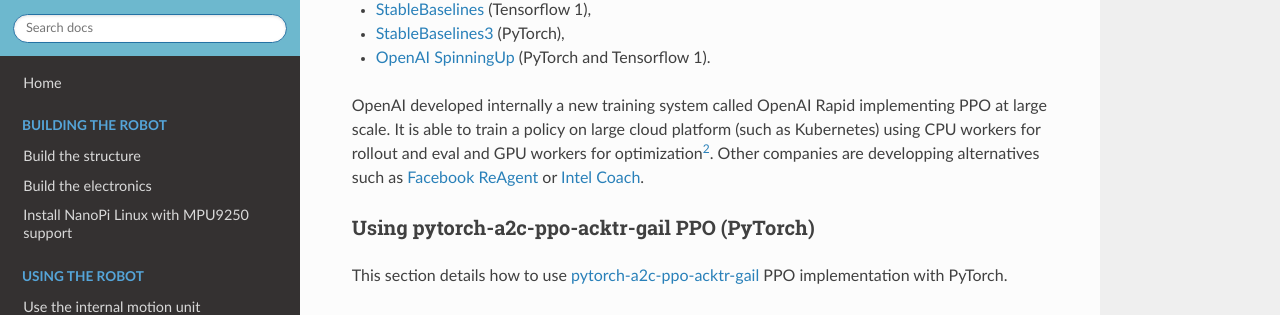
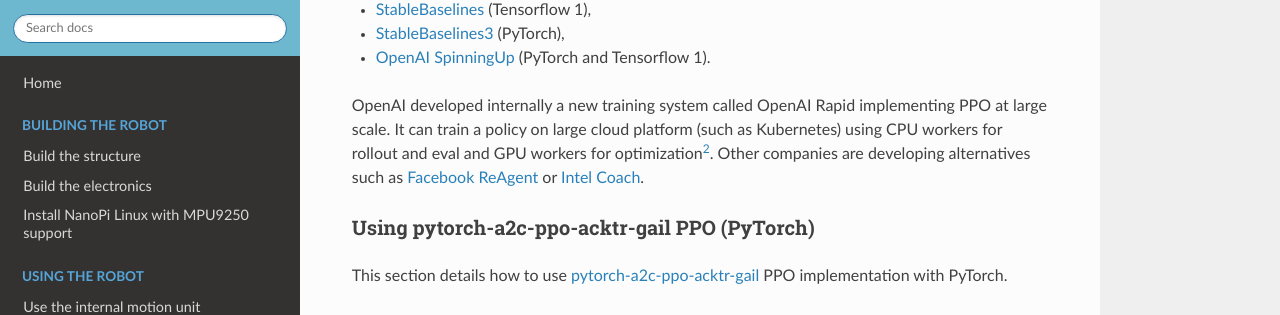
Before and after one commit to erdnaxe/kraby, an MkDocs documentation site: the page built from docs/implementations_ppo.md, in a window 1280 px wide and 900 px high, scrolled down 761 px. Shown: the part 162-477 px from the top of the window. Built offline with MkDocs 1.6.1, drawn with Linux system fonts in a browser that asks for light colours; nearby versions of some CDN libraries.

Commit message:
Docs: fix typo

```diff
--- a/docs/implementations_ppo.md
+++ b/docs/implementations_ppo.md
@@ -20,10 +20,10 @@
 -   [OpenAI SpinningUp](https://github.com/openai/spinningup) (PyTorch and Tensorflow 1).
 
 OpenAI developed internally a new training system called OpenAI Rapid
-implementing PPO at large scale. It is able to train a policy on large cloud
+implementing PPO at large scale. It can train a policy on large cloud
 platform (such as Kubernetes) using CPU workers for rollout and eval and GPU
 workers for optimization[^OpenAI_Rapid].
-Other companies are developping alternatives such as
+Other companies are developing alternatives such as
 [Facebook ReAgent](https://github.com/facebookresearch/ReAgent)
 or [Intel Coach](https://github.com/NervanaSystems/coach).
 
```
Also changed, not shown: docs/urdf_description.md (+2 -3 lines).
